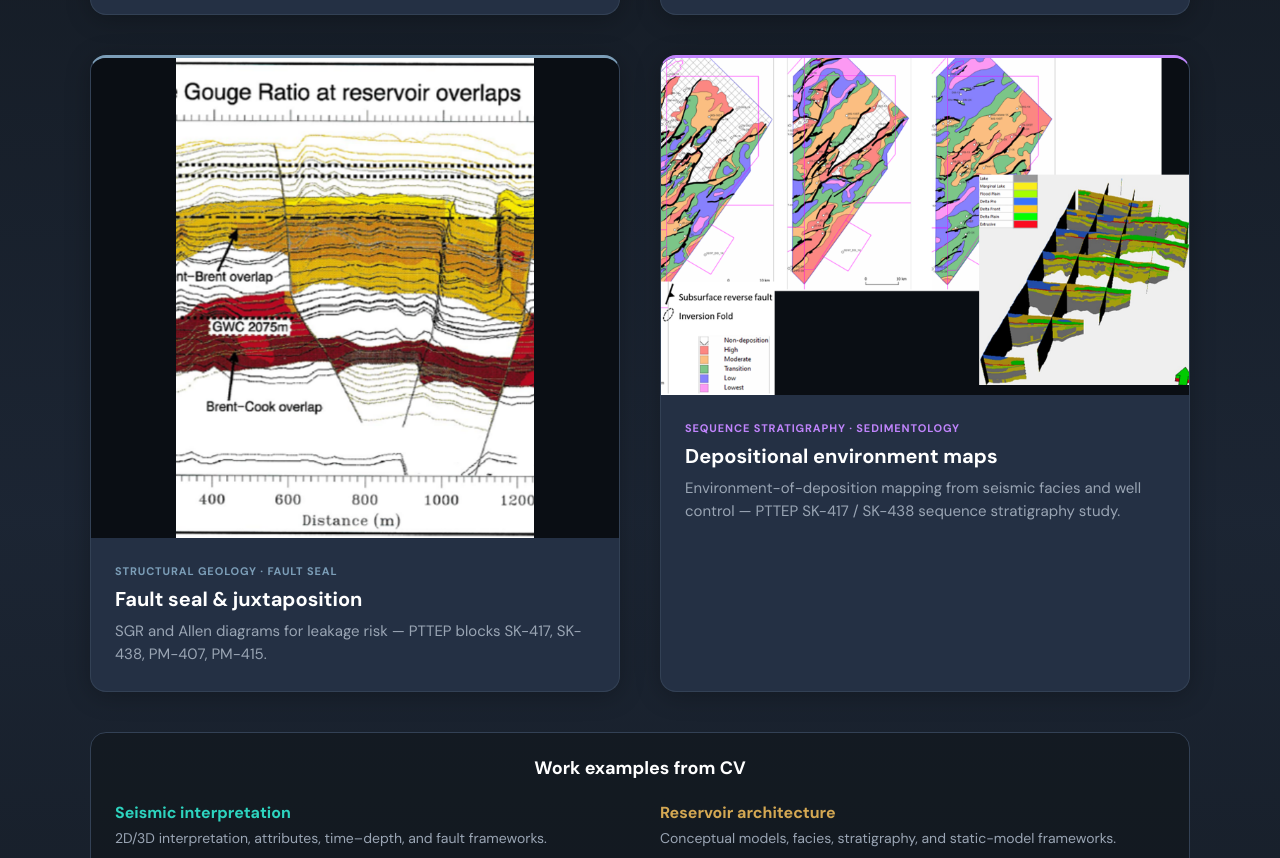
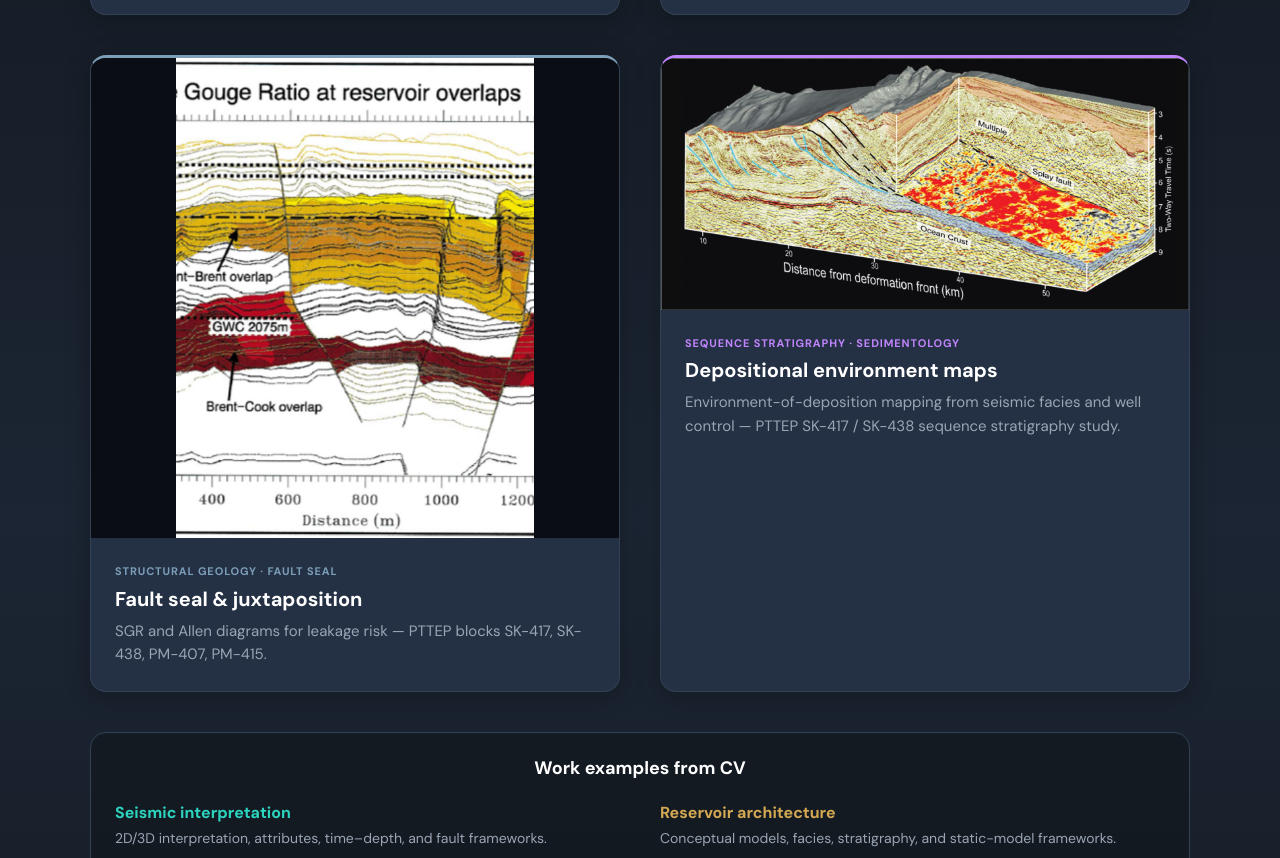
Before and after one commit to thangdh73/thang-doan-portfolio, a website: page index.html in a window 1280 px wide. Shown: the part 1500-2358 px from the top of the page. Drawn offline with Linux system fonts and the light colour scheme.

Commit message:
Use high-resolution depositional map from Tem.pptx for Geoscience card 4

```diff
--- a/index.html
+++ b/index.html
@@ -174,9 +174,9 @@
           </article>
 
           <article class="geoscience-card geoscience-card--depositional">
-            <a class="geoscience-card__media" href="assets/images/showcase-depositional-map.png" target="_blank" rel="noopener noreferrer">
+            <a class="geoscience-card__media" href="assets/images/showcase-depositional-map.jpg" target="_blank" rel="noopener noreferrer">
               <img
-                src="assets/images/showcase-depositional-map.png"
+                src="assets/images/showcase-depositional-map.jpg?v=2"
                 alt="Depositional environment maps and 3D fence diagram — energy/facies distribution, faults, and delta–lake facies legend"
                 width="640"
                 height="480"
```
Also changed, not shown: assets/images/README.md, assets/images/showcase-depositional-map.jpg (added), assets/images/showcase-depositional-map.png (deleted), 1 other file.
